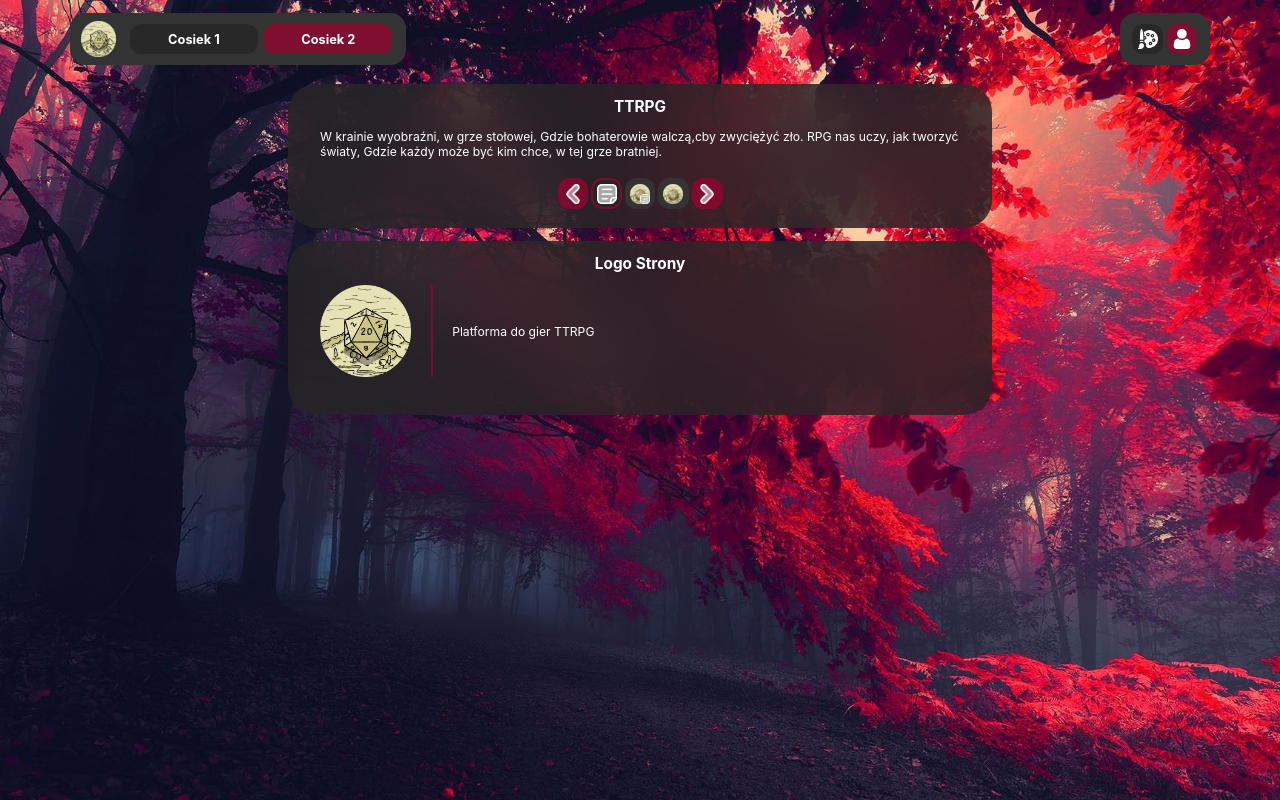
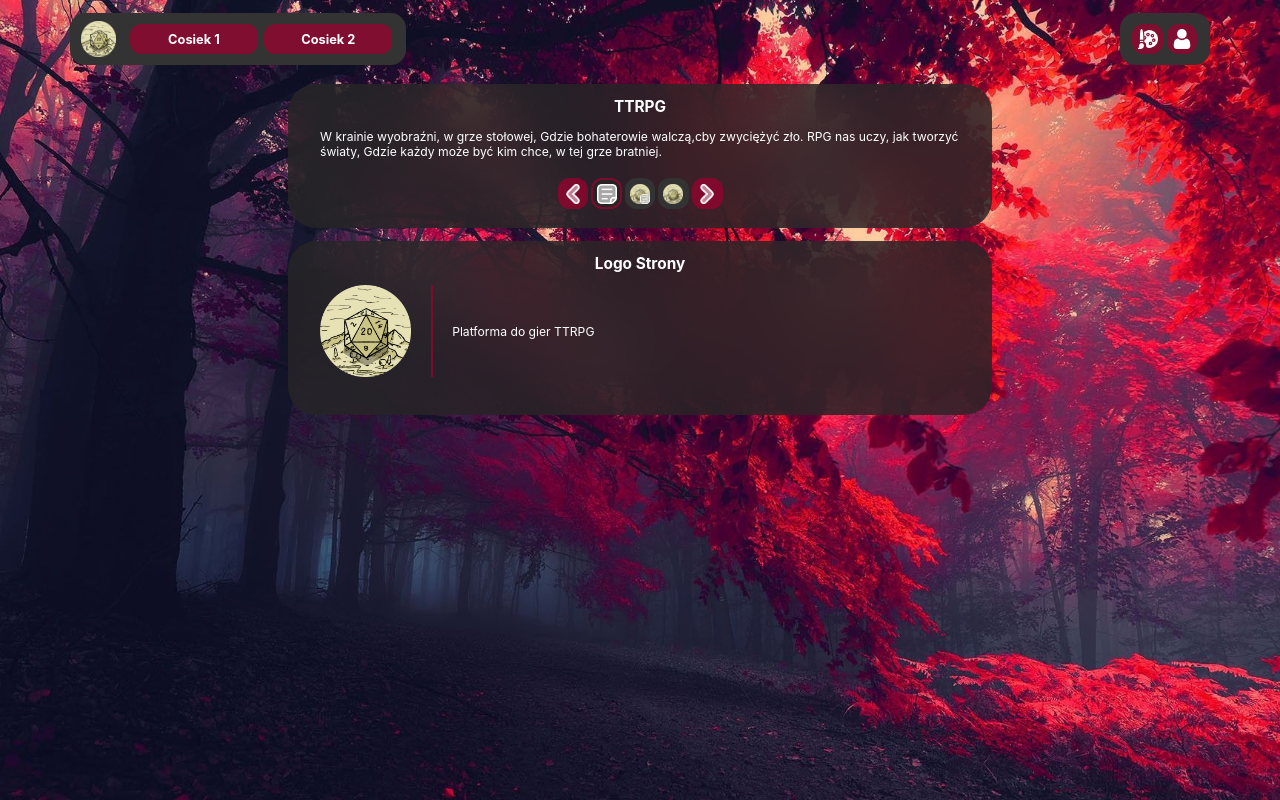
Before and after one commit to D1025/ttrpg-project, a React (Create React App) app in the folder frontend/: page / in a window 1280 px wide. Built offline with nearby package versions, Linux system fonts and the light colour scheme.

Commit message:
Poprawki

```diff
--- a/frontend/src/App.js
+++ b/frontend/src/App.js
@@ -13,13 +13,13 @@ function App()
                 </XHeaderLewy>
 
                 <XHeaderSrodek>
-                    <XPSzeroki styl={2} nazwa={"Cosiek 1"}/>
-                    <XPSzeroki nazwa={"Cosiek 2"}/>
+                    <XPSzeroki styl={1} nazwa={"Cosiek 1"}/>
+                    <XPSzeroki styl={1} nazwa={"Cosiek 2"}/>
                 </XHeaderSrodek>
 
                 <XHeaderPrawy>
-                    <XPMaly styl={2} obraz={"./Ikonki/Style.png"}/>
-                    <XPMaly obraz={"./Ikonki/Konto.png"}/>
+                    <XPMaly styl={1} obraz={"./Ikonki/Style.png"}/>
+                    <XPMaly styl={1} obraz={"./Ikonki/Konto.png"}/>
                 </XHeaderPrawy>
             </XHeader>
 
```
